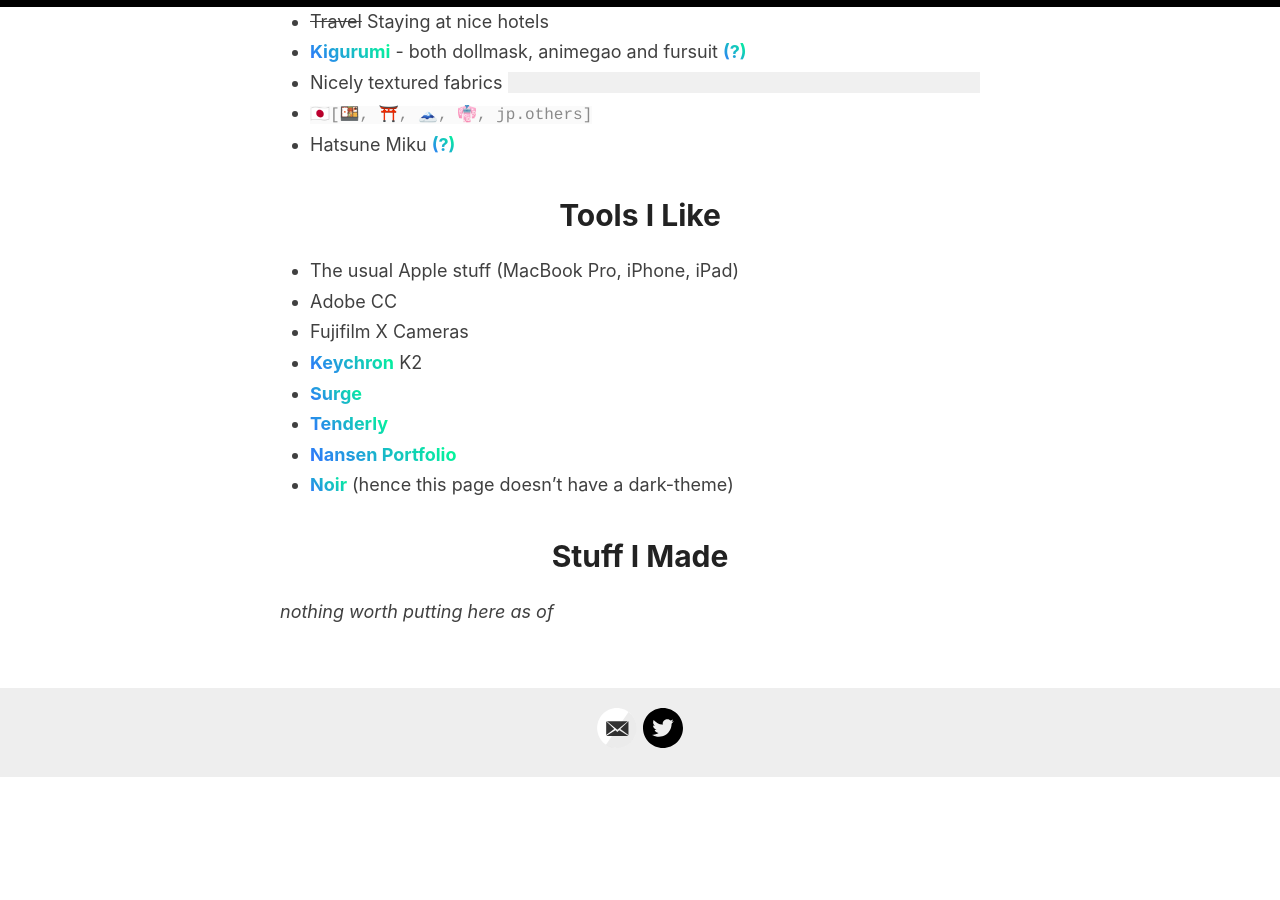
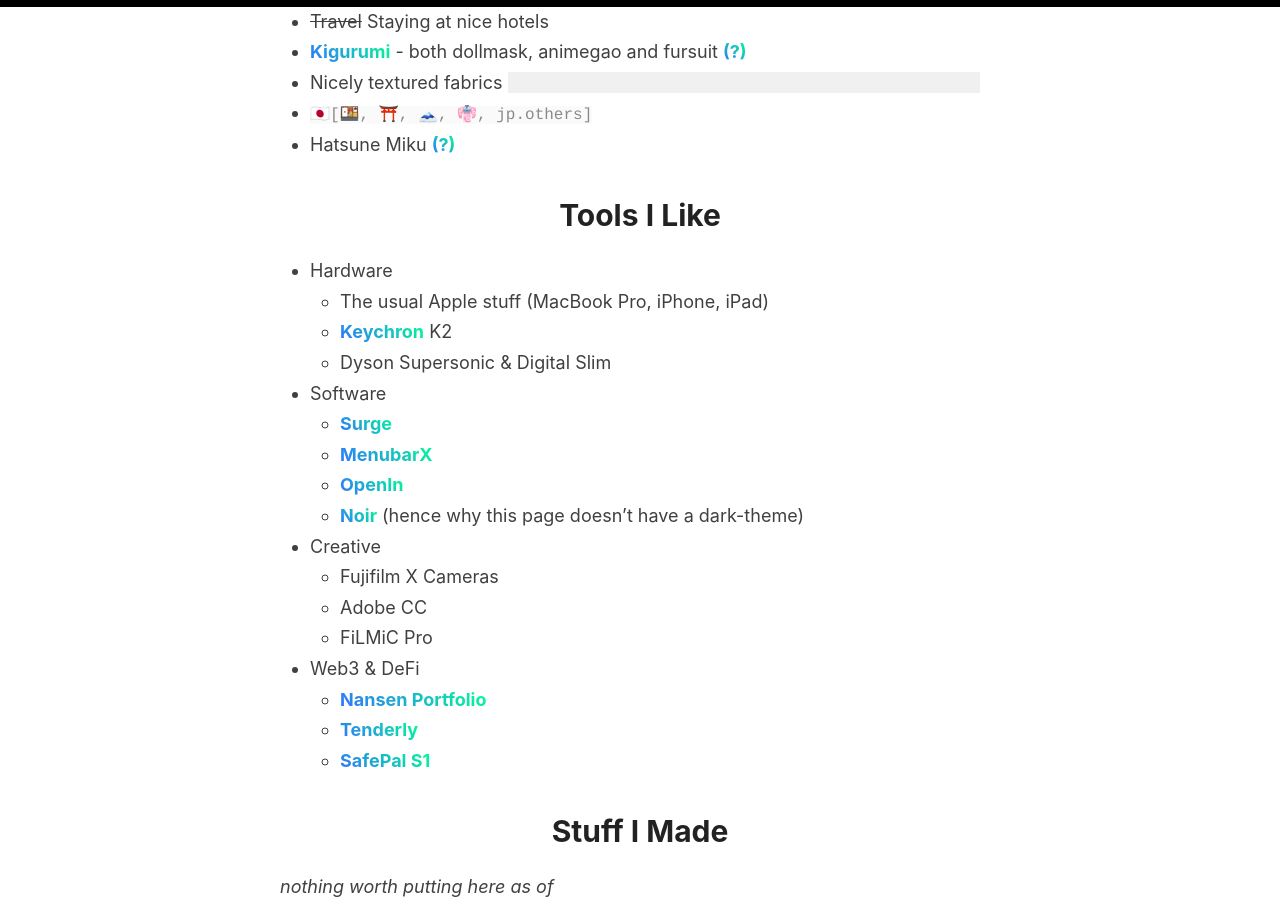
Before and after one commit to 98827ddb7e5a2c2e261912a23d9251d6/98827ddb7e5a2c2e261912a23d9251d6.github.io, a Jekyll site: the page built from index.md, in a window 1280 px wide and 900 px high, scrolled down 631 px. Built offline with Jekyll 4.4.1, drawn with Linux system fonts in a browser that asks for light colours; before the commit the page ends 1408 px from its top, so only the background shows below that.

Commit message:
reorder the tools

```diff
--- a/index.md
+++ b/index.md
@@ -32,14 +32,24 @@
 
 # Tools I Like
 
-- The usual Apple stuff (MacBook Pro, iPhone, iPad)
-- Adobe CC
-- Fujifilm X Cameras
-- [Keychron](https://www.keychron.com/){:target="_blank" rel="noopener"} K2
-- [Surge](https://nssurge.com){:target="_blank" rel="noopener"}
-- [Tenderly](https://tenderly.co){:target="_blank" rel="noopener"}
-- [Nansen Portfolio](https://portfolio.nansen.ai/){:target="_blank" rel="noopener"}
-- [Noir](https://getnoir.app){:target="_blank" rel="noopener"} (hence this page doesn't have a dark-theme)
+- Hardware
+	- The usual Apple stuff (MacBook Pro, iPhone, iPad)
+	- [Keychron](https://www.keychron.com/){:target="_blank" rel="noopener"} K2
+	- Dyson Supersonic & Digital Slim
+- Software
+	- [Surge](https://nssurge.com){:target="_blank" rel="noopener"}
+	- [MenubarX](https://menubarx.app/){:target="_blank" rel="noopener"}
+	- [OpenIn](https://loshadki.app/openin/){:target="_blank" rel="noopener"}
+	- [Noir](https://getnoir.app){:target="_blank" rel="noopener"} (hence why this page doesn't have a dark-theme)
+- Creative
+	- Fujifilm X Cameras
+	- Adobe CC
+	- FiLMiC Pro
+- Web3 & DeFi
+	- [Nansen Portfolio](https://portfolio.nansen.ai/){:target="_blank" rel="noopener"}
+	- [Tenderly](https://tenderly.co){:target="_blank" rel="noopener"}
+	- [SafePal S1](https://store.safepal.com/safepal-s1-hardware-wallet.html){:target="_blank" rel="noopener"}
+
 
 # Stuff I Made
 
```
